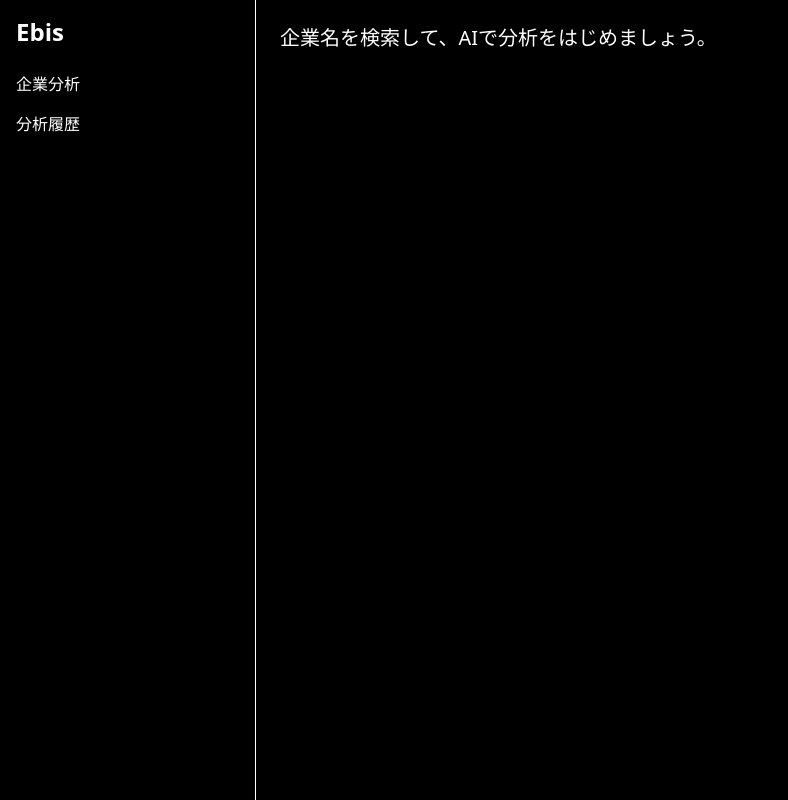
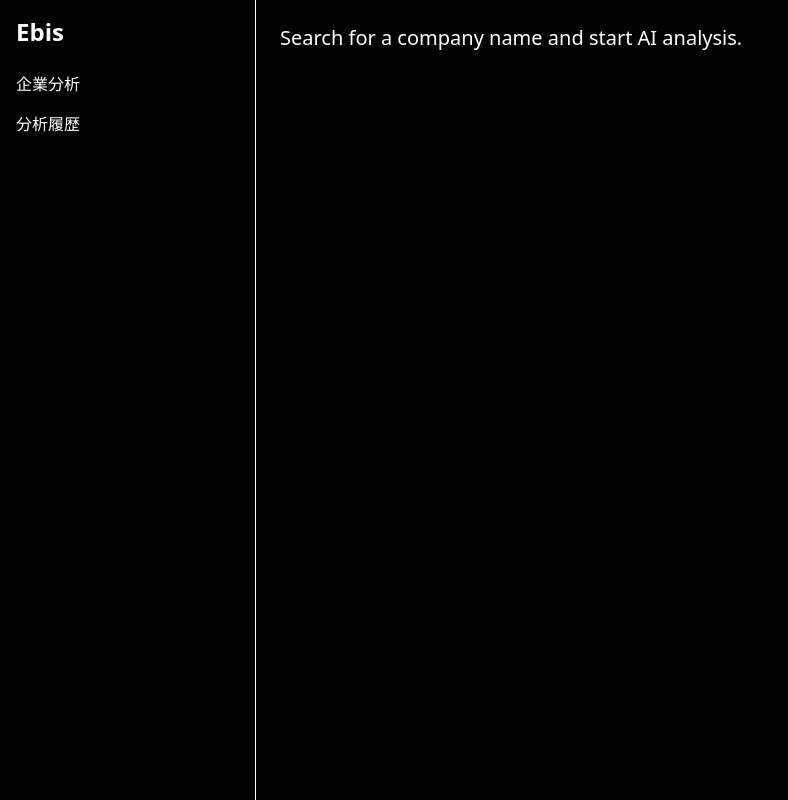
Before and after one commit to hirakei1203/ebis, a Next.js app: page / in a window 1280 px wide. Shown: the whole page, without its empty margins (0-788 px from the left). Built offline with nearby package versions, Linux system fonts and the light colour scheme.

Commit message:
update text

```diff
--- a/src/app/page.tsx
+++ b/src/app/page.tsx
@@ -2,7 +2,7 @@
 export default function Home() {
   return (
     <div className="text-xl text-white">
-      企業名を検索して、AIで分析をはじめましょう。
+      Search for a company name and start AI analysis.
     </div>
   );
 }
```
